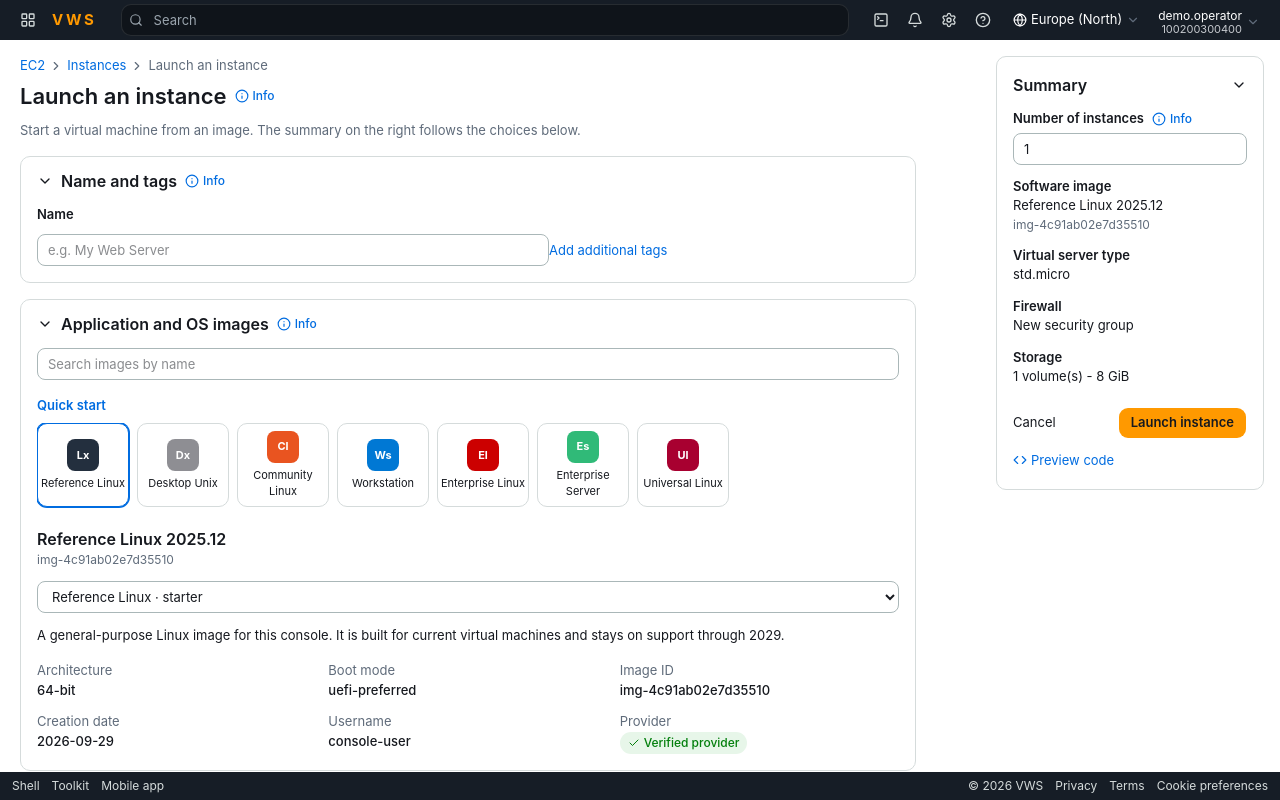
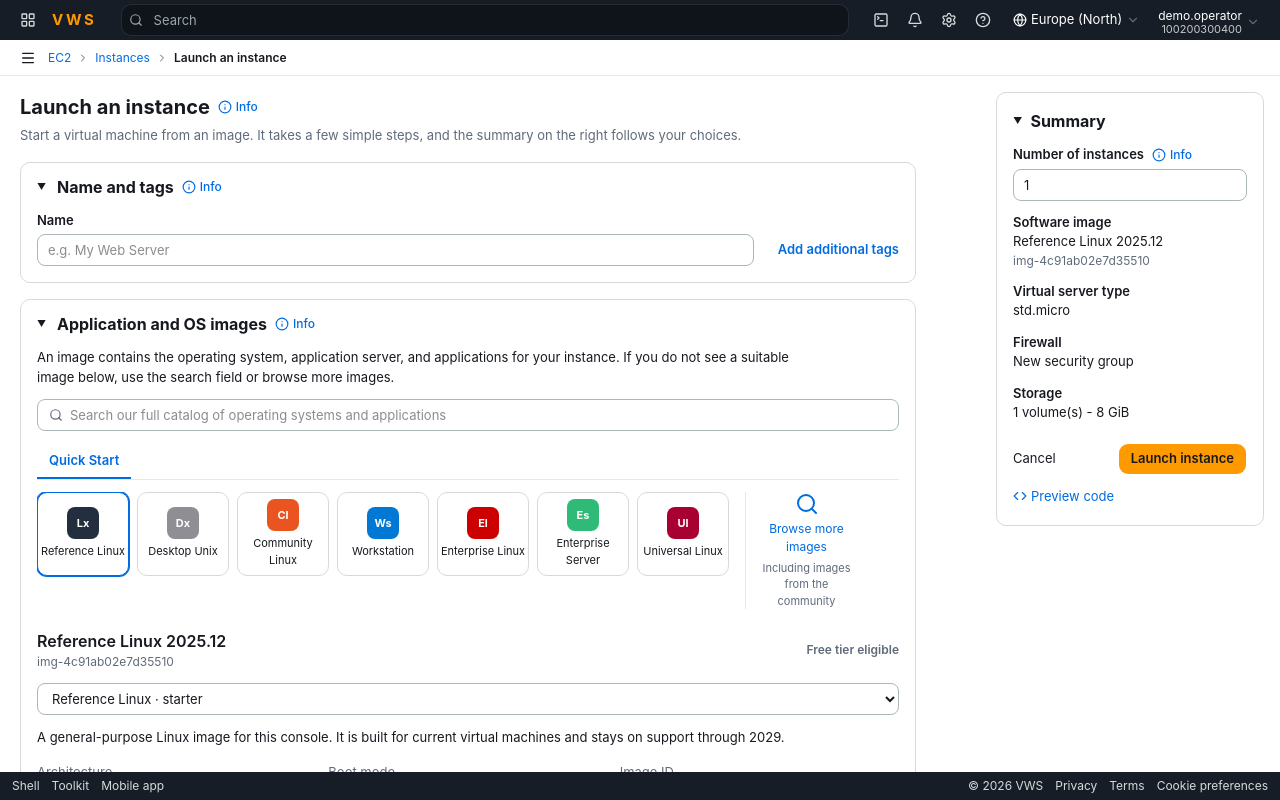
Before and after one commit to popododo0720/vws-console, a Next.js app: page /compute/launch in a window 1280 px wide. Built offline with nearby package versions, Linux system fonts and the light colour scheme.

Commit message:
feat(ec2): launch wizard layout, quick start tabs, advanced details, details tab on instance page

```diff
--- a/src/components/sites/console/instance-detail-view.tsx
+++ b/src/components/sites/console/instance-detail-view.tsx
@@ -81,7 +81,7 @@ export function InstanceDetailView({ id }: { id: string }) {
           ))}
         </div>
         <div className="pt-3">
-          <InstanceTab tab={tab} instance={instance} />
+          <InstanceTab tab={tab} instance={instance} hideSummary />
         </div>
       </div>
     </Shell>
--- a/src/components/sites/console/launch-view.tsx
+++ b/src/components/sites/console/launch-view.tsx
@@ -2,10 +2,11 @@
 
 import { useState, type Dispatch, type ReactNode, type SetStateAction } from "react";
 import { useRouter } from "next/navigation";
-import { Check, ChevronRight, Code } from "lucide-react";
+import { Check, Code, Search } from "lucide-react";
 import type { LaunchDraft } from "@/types/console";
 import { computeNav, instanceTypes, machineImages, volumeTypeOptions } from "@/lib/console-data";
 import { useConsole } from "@/components/sites/console/console-provider";
+import { BreadcrumbBar } from "@/components/sites/console/page-header";
 import { Shell } from "@/components/sites/console/shell";
 import {
   FieldLabel,
@@ -16,7 +17,7 @@ import {
 } from "@/components/sites/console/ui";
 import { cn } from "@/lib/utils";
 
-type Section = "name" | "image" | "type" | "key" | "network" | "storage";
+type Section = "name" | "image" | "type" | "key" | "network" | "storage" | "advanced";
 
 function initialDraft(): LaunchDraft {
   return {
@@ -51,7 +52,9 @@ export function LaunchView() {
     key: true,
     network: true,
     storage: true,
+    advanced: false,
   });
+  const [advanced, setAdvanced] = useState({ shutdown: "Stop", protection: false, userData: "" });
   const [summaryOpen, setSummaryOpen] = useState(true);
   const [query, setQuery] = useState("");
   const [allGenerations, setAllGenerations] = useState(false);
@@ -93,37 +96,36 @@ export function LaunchView() {
         ? { mode: "create", ssh: draft.allowSsh ? draft.sshCidr : null, https: draft.allowHttps, http: draft.allowHttp }
         : { mode: "select", securityGroupId: groupId },
     storage: { volumeType: draft.volumeType, sizeGiB: draft.volumeGiB },
+    advanced: { shutdownBehavior: advanced.shutdown, terminationProtection: advanced.protection, userData: advanced.userData || null },
   };
 
   return (
     <Shell tree={computeNav} navMode="overlay-only">
+      <BreadcrumbBar
+        crumbs={[
+          { label: "EC2", href: "/compute/instances" },
+          { label: "Instances", href: "/compute/instances" },
+          { label: "Launch an instance" },
+        ]}
+      />
       <div className="flex min-h-0 flex-1 flex-col bg-white lg:flex-row">
         <div className="min-w-0 flex-1 overflow-auto px-5 py-4">
-          <p className="flex flex-wrap items-center gap-1 text-[13px] text-[#5f6b7a]">
-            <button type="button" className="text-[#006ce0] hover:underline" onClick={() => router.push("/compute/instances")}>
-              EC2
-            </button>
-            <ChevronRight className="size-3.5" />
-            <button type="button" className="text-[#006ce0] hover:underline" onClick={() => router.push("/compute/instances")}>
-              Instances
-            </button>
-            <ChevronRight className="size-3.5" />
-            <span>Launch an instance</span>
-          </p>
-          <div className="mt-1 flex items-center gap-2">
-            <h1 className="text-[22px] font-semibold">Launch an instance</h1>
+          <div className="flex items-center gap-2">
+            <h1 className="text-[20px] font-bold">Launch an instance</h1>
             <InfoTip text="This form creates mock instances and volumes in the current region. Nothing is sent to a cloud provider." />
           </div>
-          <p className="mt-2 max-w-3xl text-[13px] text-[#5f6b7a]">
-            Start a virtual machine from an image. The summary on the right follows the choices below.
+          <p className="mt-1 max-w-3xl text-[13px] text-[#5f6b7a]">
+            Start a virtual machine from an image. It takes a few simple steps, and the summary on the right follows your choices.
           </p>
           <div className="mt-4 max-w-4xl space-y-4 pb-8">
             <Card title="Name and tags" info="The name is a label. It can be blank." open={open.name} onToggle={() => toggle(setOpen, "name")}>
               <FieldLabel>Name</FieldLabel>
-              <input className="field max-w-lg" placeholder="e.g. My Web Server" value={draft.name} onChange={(event) => patch({ name: event.target.value })} />
-              <button type="button" className="mt-3 text-[13px] text-[#006ce0] hover:underline" onClick={() => setAddingTag((value) => !value)}>
-                Add additional tags
-              </button>
+              <div className="flex items-center gap-6">
+                <input className="field flex-1" placeholder="e.g. My Web Server" value={draft.name} onChange={(event) => patch({ name: event.target.value })} />
+                <button type="button" className="shrink-0 text-[13px] font-semibold text-[#006ce0] hover:underline" onClick={() => setAddingTag((value) => !value)}>
+                  Add additional tags
+                </button>
+              </div>
               {addingTag ? (
                 <div className="mt-2 flex flex-wrap gap-2">
                   <input className="field max-w-40" placeholder="Key" value={tag.key} onChange={(event) => setTag({ ...tag, key: event.target.value })} />
@@ -149,9 +151,17 @@ export function LaunchView() {
             </Card>
 
             <Card title="Application and OS images" info="An image packages the operating system and software the instance starts with." open={open.image} onToggle={() => toggle(setOpen, "image")}>
-              <input className="field" placeholder="Search images by name" value={query} onChange={(event) => setQuery(event.target.value)} />
-              <p className="mb-2 mt-4 text-[13px] font-semibold text-[#006ce0]">Quick start</p>
-              <div className="flex gap-2 overflow-x-auto pb-1">
+              <p className="mb-3 max-w-3xl text-[13px]">
+                An image contains the operating system, application server, and applications for your instance. If you do not see a suitable image below, use the search field or browse more images.
+              </p>
+              <div className="relative">
+                <Search className="pointer-events-none absolute left-3 top-1/2 size-3.5 -translate-y-1/2 text-[#5f6b7a]" />
+                <input className="field" style={{ paddingLeft: 32 }} placeholder="Search our full catalog of operating systems and applications" value={query} onChange={(event) => setQuery(event.target.value)} />
+              </div>
+              <div className="mt-4 border-b border-[#e6e8eb]">
+                <span className="inline-block border-b-2 border-[#006ce0] px-3 pb-1.5 text-[13px] font-semibold text-[#006ce0]">Quick Start</span>
+              </div>
+              <div className="mt-3 flex gap-2 overflow-x-auto pb-1">
                 {images.map((item) => (
                   <button
                     key={item.id}
@@ -169,6 +179,15 @@ export function LaunchView() {
                   </button>
                 ))}
                 {images.length === 0 ? <p className="text-[13px] text-[#5f6b7a]">No images match.</p> : null}
+                <button
+                  type="button"
+                  className="ml-2 flex w-[110px] shrink-0 flex-col items-center justify-center gap-1 border-l border-[#e6e8eb] pl-3 text-center text-[12px] text-[#006ce0] hover:underline"
+                  onClick={() => setQuery("")}
+                >
+                  <Search className="size-6" />
+                  Browse more images
+                  <span className="text-[11px] text-[#5f6b7a]">Including images from the community</span>
+                </button>
               </div>
               <div className="mt-4">
                 <div className="flex flex-wrap items-start justify-between gap-3">
@@ -176,6 +195,7 @@ export function LaunchView() {
                     <p className="font-semibold">{image.name} {image.version}</p>
                     <p className="text-[12px] text-[#5f6b7a]">{image.id}</p>
                   </div>
+                  <span className="ml-auto self-center text-[12px] font-semibold text-[#5f6b7a]">{image.starter ? "Free tier eligible" : ""}</span>
                   <select className="field w-auto" value={image.id} onChange={(event) => patch({ imageId: event.target.value })}>
                     {machineImages.map((item) => (
                       <option key={item.id} value={item.id}>
@@ -351,13 +371,39 @@ export function LaunchView() {
                 </label>
               </div>
             </Card>
+            <Card title="Advanced details" info="Optional settings applied when the instance starts." open={open.advanced} onToggle={() => toggle(setOpen, "advanced")}>
+              <div className="space-y-3 text-[13px]">
+                <div>
+                  <FieldLabel>Shutdown behavior</FieldLabel>
+                  <select className="field max-w-xs" value={advanced.shutdown} onChange={(event) => setAdvanced({ ...advanced, shutdown: event.target.value })}>
+                    <option>Stop</option>
+                    <option>Terminate</option>
+                  </select>
+                </div>
+                <label className="flex items-center gap-2">
+                  <input type="checkbox" checked={advanced.protection} onChange={(event) => setAdvanced({ ...advanced, protection: event.target.checked })} />
+                  Termination protection
+                </label>
+                <div>
+                  <FieldLabel>User data</FieldLabel>
+                  <textarea
+                    className="field h-24 max-w-lg py-2"
+                    placeholder="Commands that run on first boot"
+                    value={advanced.userData}
+                    onChange={(event) => setAdvanced({ ...advanced, userData: event.target.value })}
+                  />
+                </div>
+              </div>
+            </Card>
           </div>
         </div>
         <aside className="w-full shrink-0 bg-white p-4 lg:w-[300px]">
           <div className="rounded-lg border border-[#d5dbdb] p-4 lg:sticky lg:top-4">
             <button type="button" className="flex w-full items-center justify-between" onClick={() => setSummaryOpen((value) => !value)}>
-              <span className="text-[16px] font-semibold">Summary</span>
-              <ChevronRight className={cn("size-4 transition", summaryOpen && "rotate-90")} />
+              <span className="flex items-center gap-2 text-[16px] font-bold">
+                <span aria-hidden className="text-[9px]">{summaryOpen ? "▼" : "▶"}</span>
+                Summary
+              </span>
             </button>
             {summaryOpen ? (
               <div className="mt-3 space-y-3 text-[13px]">
@@ -415,8 +461,8 @@ function Card({
     <section className="rounded-lg border border-[#d5dbdb] bg-white">
       <div className="flex items-center gap-2 px-4 py-3">
         <button type="button" className="flex items-center gap-2 text-left" onClick={onToggle} aria-expanded={open}>
-          <ChevronRight className={cn("size-4 transition", open && "rotate-90")} />
-          <span className="text-[16px] font-semibold">{title}</span>
+          <span aria-hidden className="w-3 text-[9px]">{open ? "▼" : "▶"}</span>
+          <span className="text-[16px] font-bold">{title}</span>
         </button>
         <InfoTip text={info} />
       </div>
--- a/src/components/sites/console/page-header.tsx
+++ b/src/components/sites/console/page-header.tsx
@@ -5,22 +5,9 @@ import { InfoTip } from "@/components/sites/console/ui";
 
 export const TOGGLE_NAV_EVENT = "console:toggle-nav";
 
-export function PageHeader({
-  crumbs,
-  info,
-  actions,
-  meta,
-}: {
-  mark?: string;
-  crumbs: { label: string; href?: string }[];
-  info?: string;
-  actions?: ReactNode;
-  meta?: ReactNode;
-}) {
-  const title = crumbs[crumbs.length - 1]?.label ?? "";
+export function BreadcrumbBar({ crumbs }: { crumbs: { label: string; href?: string }[] }) {
   return (
-    <>
-      <div className="flex h-9 shrink-0 items-center gap-2 border-b border-[#e6e8eb] px-4 text-[12px]">
+    <div className="flex h-9 shrink-0 items-center gap-2 border-b border-[#e6e8eb] px-4 text-[12px]">
         <button
           type="button"
           aria-label="Toggle navigation"
@@ -44,6 +31,25 @@ export function PageHeader({
           ))}
         </nav>
       </div>
+  );
+}
+
+export function PageHeader({
+  crumbs,
+  info,
+  actions,
+  meta,
+}: {
+  mark?: string;
+  crumbs: { label: string; href?: string }[];
+  info?: string;
+  actions?: ReactNode;
+  meta?: ReactNode;
+}) {
+  const title = crumbs[crumbs.length - 1]?.label ?? "";
+  return (
+    <>
+      <BreadcrumbBar crumbs={crumbs} />
       <div className="flex flex-wrap items-center gap-x-3 gap-y-2 px-4 pb-2 pt-3">
         <div className="flex min-w-0 items-center gap-2">
           <h1 className="text-[20px] font-bold leading-7">{title}</h1>
```
Also changed, not shown: src/components/sites/console/instance-detail.tsx (+15 -1 lines).
